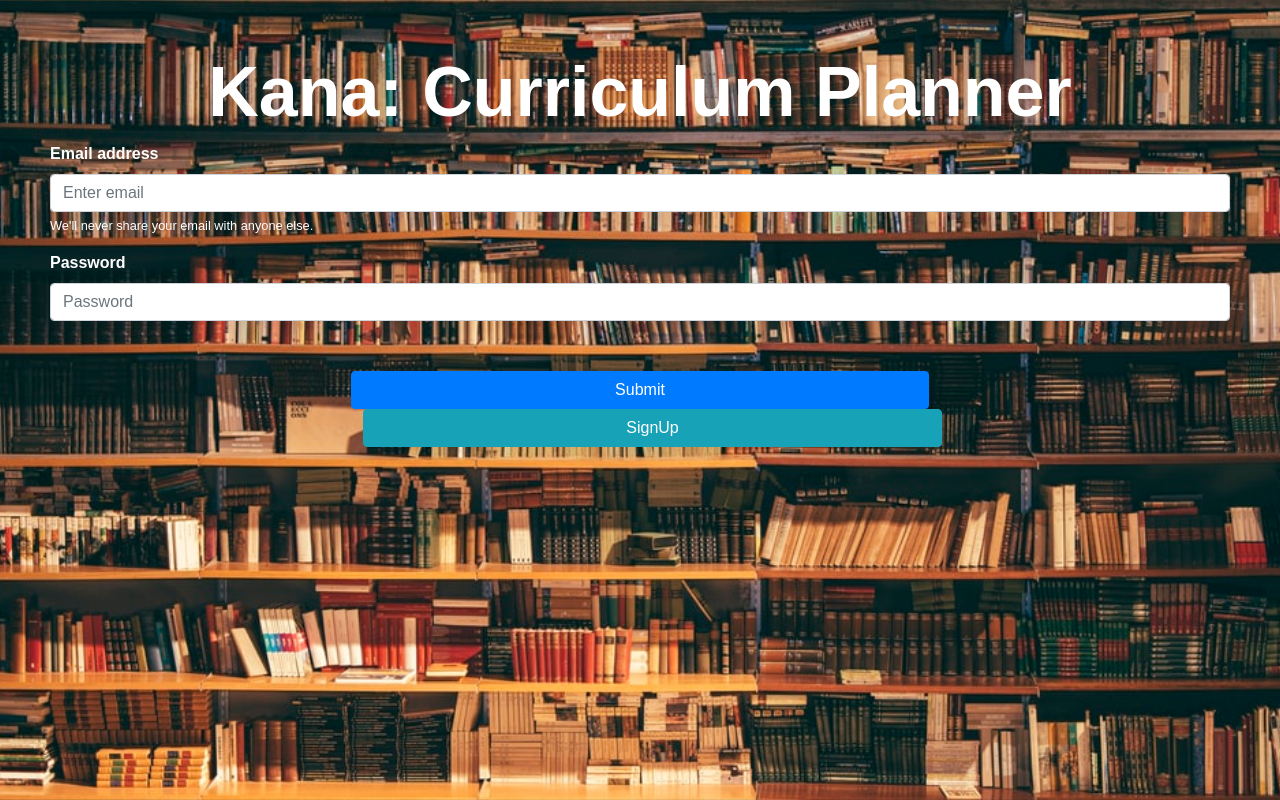
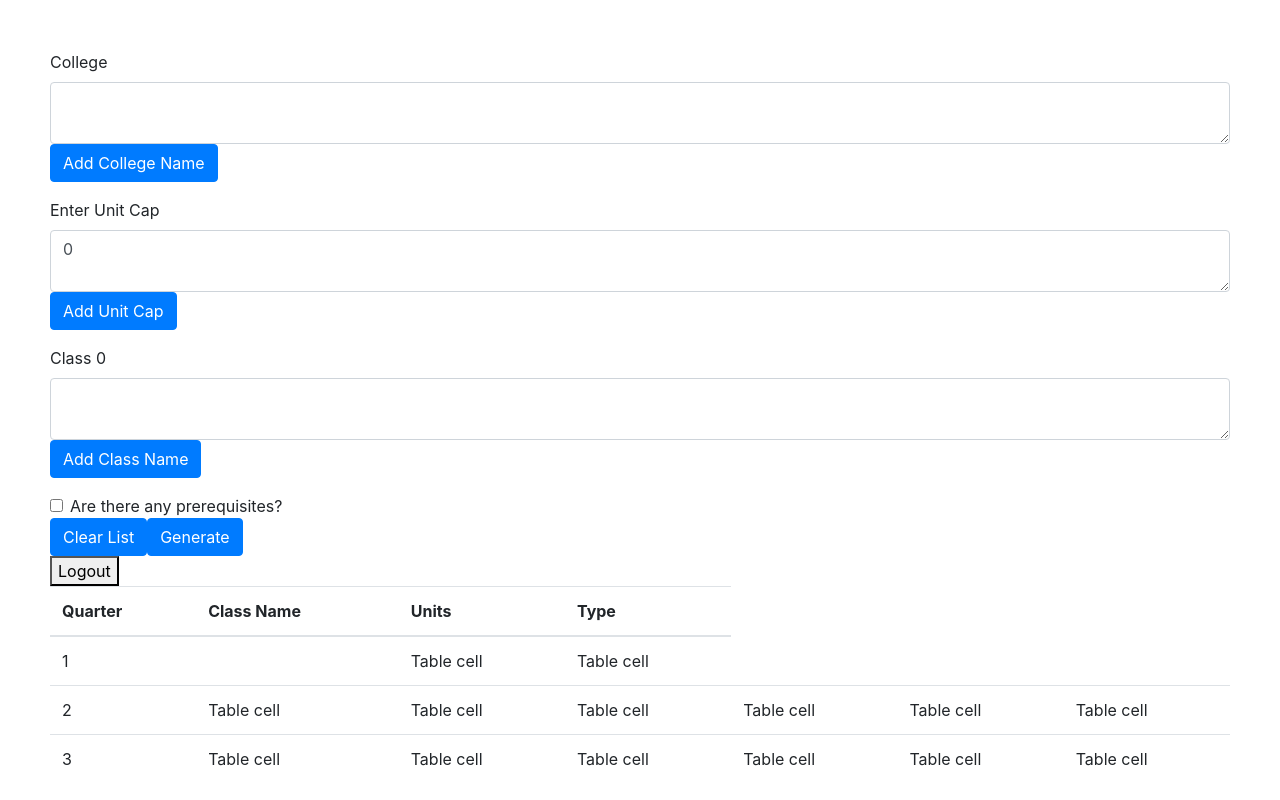
Before and after one commit to ayushnabar/HackMit2020, a React (Create React App) app: page / in a window 1280 px wide. Shown: the top 800 px of the page. Built offline with nearby package versions, Linux system fonts and the light colour scheme; no server answers.

Commit message:
added routes"

```diff
--- a/package.json
+++ b/package.json
@@ -13,6 +13,7 @@
     "react": "^16.13.1",
     "react-bootstrap": "^1.3.0",
     "react-dom": "^16.13.1",
+    "react-router-dom": "^5.2.0",
     "react-scripts": "3.4.3"
   },
   "scripts": {
--- a/src/Home/component/Home.jsx
+++ b/src/Home/component/Home.jsx
@@ -1,7 +1,7 @@
 
 import React, {Component} from 'react';
 import fire from '../../Firebase/firebase.js';
-import user from '../../Firebase/firebase.js';
+import history from '../../history'
 import {Course} from '../../Info/component/course.js'
 import Table from 'react-bootstrap/Table';
 import '../../css/home.css'
@@ -181,7 +181,7 @@ class Home extends Component {
                     <button type="button" class="btn btn-primary" onClick = { this.addClass } > Enter </button>
                 </div> : null}
                     <button type="button" class="btn btn-primary" onClick = { this.addClass } > Clear List </button>
-                    <button type="button" class="btn btn-primary" onClick = { this.generateSchedule } > Generate </button>
+                    <button type="button" class="btn btn-primary" onClick={() => history.replace('/planner')} > Generate </button>
                     <div>
                         { this.state.college }
                     </div>
--- a/src/Planner/component/table.jsx
+++ b/src/Planner/component/table.jsx
@@ -0,0 +1,13 @@
+import React, {Component} from 'react';
+
+class Planner extends Component {
+  render(){
+    return(
+      <div>
+        hello
+      </div>
+    )
+  }
+}
+
+export default Planner;
--- /dev/null
+++ b/src/history.js
@@ -0,0 +1,3 @@
+import { createBrowserHistory as history} from 'history';
+
+export default history();
--- a/src/index.js
+++ b/src/index.js
@@ -1,7 +1,7 @@
 import React from 'react';
 import ReactDOM from 'react-dom';
 import './index.css';
-import App from './App';
+import Routes from './routes';
 import * as serviceWorker from './serviceWorker';
 import 'bootstrap/dist/css/bootstrap.css';
 import './index.css';
@@ -14,7 +14,7 @@ global.jQuery = require('jquery');
 
 ReactDOM.render(
   <React.StrictMode>
-    <App />
+    <Routes />
   </React.StrictMode>,
   document.getElementById('root')
 );
--- /dev/null
+++ b/src/routes.js
@@ -0,0 +1,20 @@
+import React, { Component } from "react";
+import { Router, Switch, Route } from "react-router-dom";
+import Planner from './Planner/component/table';
+import Home from "./Home/component/Home";
+import SignIn from './SignIn/component/Signin';
+import history from './history';
+
+export default class Routes extends Component {
+    render() {
+        return (
+            <Router history={history}>
+                <Switch>
+                    <Route path="/" exact component={Home} />
+                    <Route path="/planner" component={Planner} />
+                    <Route path="/signin" component={SignIn} />
+                </Switch>
+            </Router>
+        )
+    }
+}
```
Also changed, not shown: 1 other file (tests, documents, lock files or other folders).
